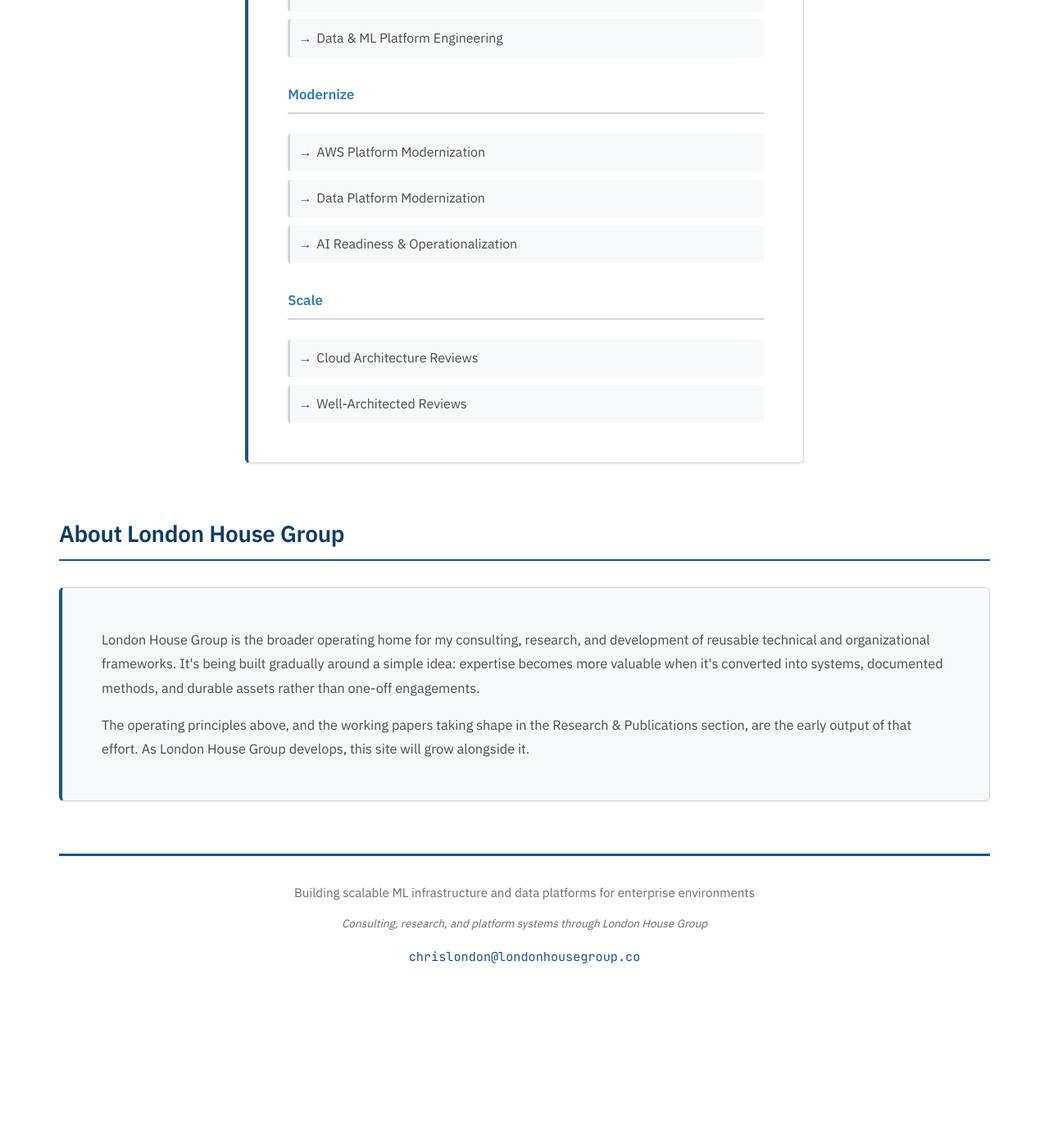
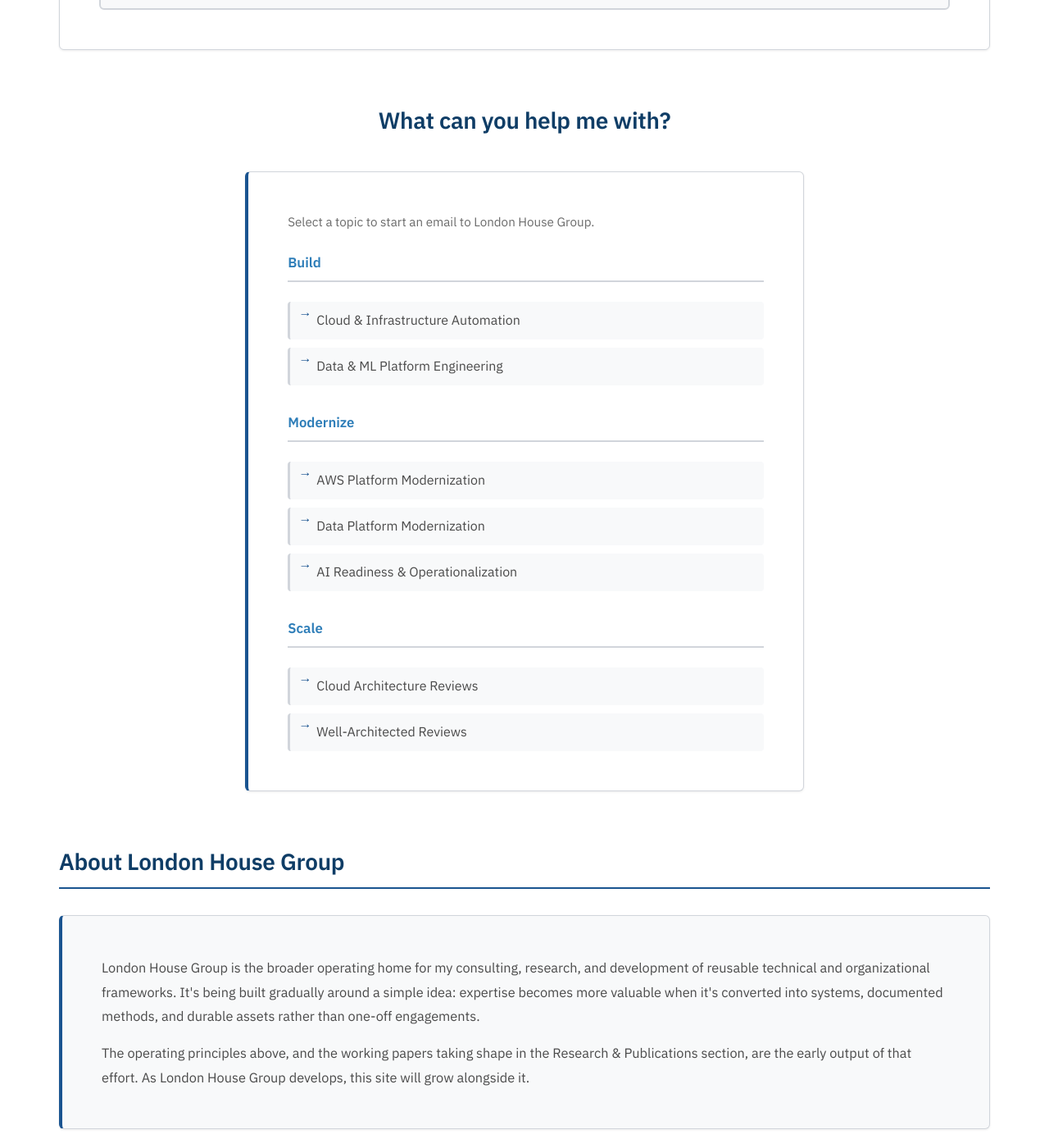
Before and after one commit to londonhouse/londonhouse.github.io, a Jekyll site: the page index.html, which Jekyll copies as it is, in a window 1280 px wide and 1400 px high, scrolled down 7406 px. Shown: the whole window at 82% size. Built offline with Jekyll 4.4.1, drawn with Linux system fonts in a browser that asks for light colours; before the commit the page ends 8633 px from its top, so only the background shows below that; some of the changed text lies outside the part shown.

Commit message:
profile v2

```diff
--- a/_layouts/default.html
+++ b/_layouts/default.html
@@ -5,7 +5,7 @@
     <meta name="viewport" content="width=device-width, initial-scale=1.0">
     <meta name="theme-color" content="#1a5490">
     {%- seo -%}
-    <link rel="stylesheet" href="{{ '/css/styles.css?v=3' | relative_url }}">
+    <link rel="stylesheet" href="{{ '/css/styles.css?v=4' | relative_url }}">
     <link rel="stylesheet" href="{{ '/css/article.css?v=1' | relative_url }}">
     <link rel="preconnect" href="https://fonts.googleapis.com">
     <link rel="preconnect" href="https://fonts.gstatic.com" crossorigin>
--- a/css/styles.css
+++ b/css/styles.css
@@ -38,6 +38,12 @@
     box-sizing: border-box;
 }
 
+@media (prefers-reduced-motion: no-preference) {
+    html {
+        scroll-behavior: smooth;
+    }
+}
+
 body {
     font-family: var(--font-sans);
     background: var(--primary-bg);
@@ -73,11 +79,20 @@ button:focus-visible {
     gap: var(--spacing-lg);
 }
 
+.header-banner {
+    display: block;
+    width: 100%;
+    max-width: 960px;
+    height: auto;
+    margin: 0 auto var(--spacing-lg);
+}
+
 .profile-picture {
     width: 140px;
     height: 140px;
     border-radius: 8px;
     object-fit: cover;
+    object-position: center 20%;
     border: 3px solid var(--border-accent);
     box-shadow: var(--shadow-profile);
     flex-shrink: 0;
@@ -807,11 +822,15 @@ button:focus-visible {
     gap: 0.6rem;
 }
 
+.faq-hint {
+    color: var(--text-muted);
+    font-size: 0.95rem;
+    margin-bottom: var(--spacing-md);
+}
+
 .faq-list li {
     color: var(--text-secondary);
     font-size: 1rem;
-    padding: 0.65rem var(--spacing-md);
-    padding-left: 2rem;
     position: relative;
     background: var(--secondary-bg);
     border-radius: 4px;
@@ -827,10 +846,25 @@ button:focus-visible {
     font-weight: bold;
 }
 
-.faq-list li:hover {
+.faq-list li:hover,
+.faq-list li:focus-within {
     border-left-color: var(--accent-primary);
     background: var(--hover-bg);
     color: var(--text-primary);
+}
+
+.faq-list a {
+    display: block;
+    padding: 0.65rem var(--spacing-md);
+    padding-left: 2rem;
+    color: inherit;
+    text-decoration: none;
+}
+
+.faq-list a:focus-visible {
+    outline: 2px solid var(--accent-primary);
+    outline-offset: 2px;
+    border-radius: 4px;
 }
 
 /* Footer */
--- a/index.html
+++ b/index.html
@@ -11,9 +11,12 @@
     <meta property="og:title" content="Christopher B. London | Cloud &amp; AI Infrastructure Consultant">
     <meta property="og:description" content="Cloud and AI infrastructure consulting, platform modernization, and DevOps automation. Consulting and research through London House Group.">
     <meta property="og:url" content="https://londonhouse.github.io/">
-    <meta property="og:image" content="https://londonhouse.github.io/img/profile.jpg">
-    <meta name="twitter:card" content="summary">
-    <link rel="stylesheet" href="css/styles.css?v=3">
+    <meta property="og:image" content="https://londonhouse.github.io/img/banner.png">
+    <meta property="og:image:width" content="2400">
+    <meta property="og:image:height" content="800">
+    <meta property="og:image:alt" content="London House Group logo: Turning information into better decisions">
+    <meta name="twitter:card" content="summary_large_image">
+    <link rel="stylesheet" href="css/styles.css?v=4">
     <link rel="alternate" type="application/rss+xml" title="Articles by Christopher B. London" href="https://londonhouse.github.io/articles/feed.xml">
     <link rel="preconnect" href="https://fonts.googleapis.com">
     <link rel="preconnect" href="https://fonts.gstatic.com" crossorigin>
@@ -47,7 +51,7 @@
     <div class="container">
         <!-- Site Navigation -->
         <nav class="site-nav" aria-label="Site">
-            <a href="/" aria-current="page">Home</a>
+            <a href="#top" aria-current="page">Home</a>
             <a href="/articles/">Articles</a>
             <a href="#about">About</a>
         </nav>
@@ -55,14 +59,17 @@
         <!-- Header Section -->
         <header class="header">
             <div class="header-content">
+                <img src="img/banner.png" width="2400" height="800" alt="London House Group logo: Turning information into better decisions" class="header-banner">
                 <div class="profile-section">
-                    <img src="img/profile.jpg" width="400" height="400" style="object-fit: cover; border-radius: 8px; object-position: center 20%;" alt="Christopher B. London" class="profile-picture">
+                    <img src="img/profile.jpg" width="400" height="400" alt="Christopher B. London" class="profile-picture">
                     <div class="profile-info">
                         <h1 class="name">Christopher B. London</h1>
                         <p class="title">Helping organizations modernize cloud platforms, operationalize AI, and build secure, repeatable technical foundations.</p>
                         <p class="org-affiliation">Consulting and research through London House Group</p>
                         <div class="contact">
                             <a href="mailto:chrislondon@londonhousegroup.co" class="contact-link">chrislondon@londonhousegroup.co</a>
+                            <span class="separator">|</span>
+                            <span class="phone">Leave a voicemail: <a href="tel:+18554749735" class="contact-link">+1 855-474-9735</a></span>
                             <span class="separator">|</span>
                             <span class="location">Tampa, FL</span>
                         </div>
@@ -573,26 +580,27 @@
         <section class="section faq" id="faq">
             <h2 class="section-title">What can you help me with?</h2>
             <div class="section-content">
+                <p class="faq-hint">Select a topic to start an email to London House Group.</p>
                 <div class="engagement-group">
                     <h3 class="faq-subtitle">Build</h3>
                     <ul class="faq-list">
-                        <li>Cloud &amp; Infrastructure Automation</li>
-                        <li>Data & ML Platform Engineering</li>
+                        <li><a href="mailto:support@londonhousegroup.co?subject=Inquiry%3A%20Cloud%20%26%20Infrastructure%20Automation">Cloud &amp; Infrastructure Automation</a></li>
+                        <li><a href="mailto:support@londonhousegroup.co?subject=Inquiry%3A%20Data%20%26%20ML%20Platform%20Engineering">Data &amp; ML Platform Engineering</a></li>
                     </ul>
                 </div>
                 <div class="engagement-group">
                     <h3 class="faq-subtitle">Modernize</h3>
                     <ul class="faq-list">
-                        <li>AWS Platform Modernization</li>
-                        <li>Data Platform Modernization</li>
-                        <li>AI Readiness &amp; Operationalization</li>
+                        <li><a href="mailto:support@londonhousegroup.co?subject=Inquiry%3A%20AWS%20Platform%20Modernization">AWS Platform Modernization</a></li>
+                        <li><a href="mailto:support@londonhousegroup.co?subject=Inquiry%3A%20Data%20Platform%20Modernization">Data Platform Modernization</a></li>
+                        <li><a href="mailto:support@londonhousegroup.co?subject=Inquiry%3A%20AI%20Readiness%20%26%20Operationalization">AI Readiness &amp; Operationalization</a></li>
                     </ul>
                 </div>
                 <div class="engagement-group">
                     <h3 class="faq-subtitle">Scale</h3>
                     <ul class="faq-list">
-                        <li>Cloud Architecture Reviews</li>
-                        <li>Well-Architected Reviews</li>
+                        <li><a href="mailto:support@londonhousegroup.co?subject=Inquiry%3A%20Cloud%20Architecture%20Reviews">Cloud Architecture Reviews</a></li>
+                        <li><a href="mailto:support@londonhousegroup.co?subject=Inquiry%3A%20Well-Architected%20Reviews">Well-Architected Reviews</a></li>
                     </ul>
                 </div>
             </div>
```
Also changed, not shown: other parts of index.html (+1 -0 lines), img/Refined LHG Double-Ring Monogram.png (added), img/banner.png (added), img/certified-safe-6-practitioner.png (deleted), img/profile.png (deleted).
